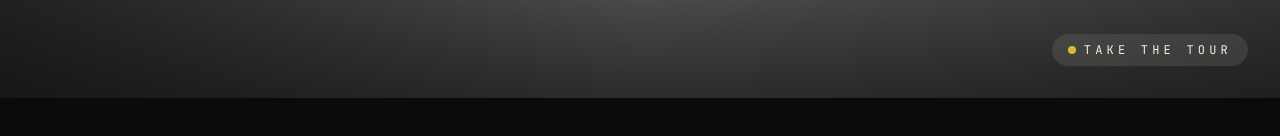
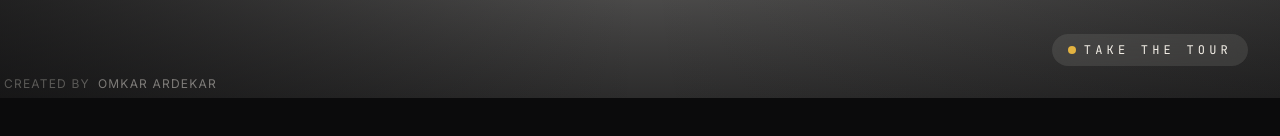
Before and after one commit to OmkarArdekar12/auratime-watches, a Next.js app: page / in a window 1280 px wide. Shown: the part 702-838 px from the top of the page. Built offline with nearby package versions, Linux system fonts and the light colour scheme.

Commit message:
Completed

```diff
--- a/src/components/TopBar.tsx
+++ b/src/components/TopBar.tsx
@@ -116,6 +116,20 @@ export default function TopBar({
           {isTouring ? "Touring" : "Take the Tour"}
         </button>
       </div>
+
+      <div className="absolute bottom-1 left-1 z-30">
+        <a
+          href="https://github.com/OmkarArdekar12"
+          target="_blank"
+          rel="noopener noreferrer"
+          className="group inline-flex items-center gap-2 text-xs tracking-widest uppercase text-reel-paper/30 transition-all duration-100 hover:text-reel-paper"
+        >
+          Created by{" "}
+          <span className="text-reel-paper/45 group-hover:text-amber group-hover:font-bold transition-all duration-200">
+            Omkar Ardekar
+          </span>
+        </a>
+      </div>
     </>
   );
 }
```
Also changed, not shown: src/components/FrameSequencePlayer.tsx (+0 -16 lines).
